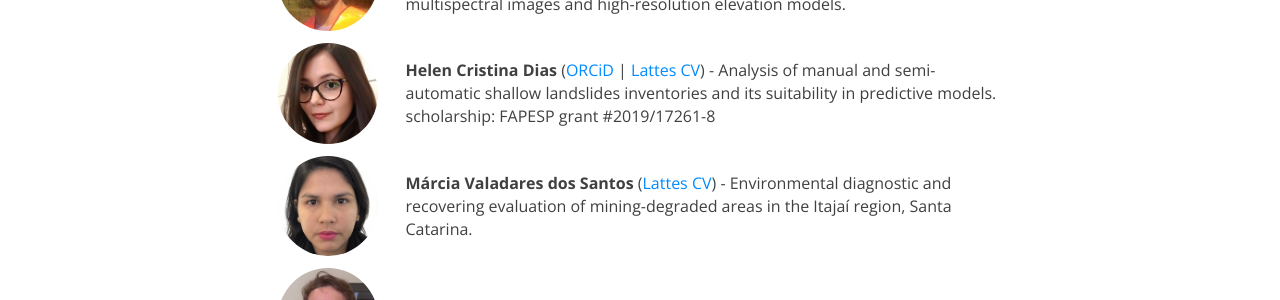
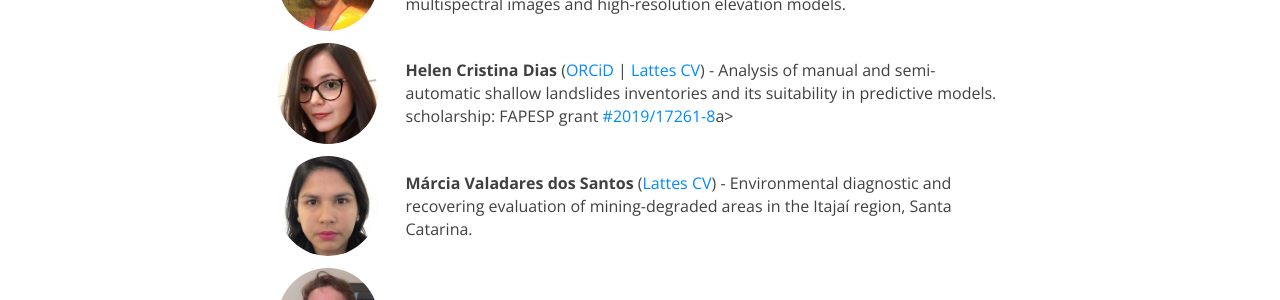
Before and after one commit to SPAMLab/SPAMLab.github.io, a Jekyll site: the page built from people.md, in a window 1280 px wide and 900 px high, scrolled down 1116 px. Shown: the part 155-455 px from the top of the window. Built offline with Jekyll 4.4.1, drawn with Linux system fonts in a browser that asks for light colours; nearby versions of some CDN libraries; some of the changed lines change nothing that is shown.

Commit message:
Update people.md

```diff
--- a/people.md
+++ b/people.md
@@ -52,7 +52,7 @@
   </tr>
   <tr>
     <td width="17%"> <img src="/img/people/helen.jpg" class="img-circle" width="99%"> </td>
-    <td width="83%"> <b>Helen Cristina Dias</b> (<a href="http://orcid.org/0000-0002-5006-7006">ORCiD</a> | <a href="http://lattes.cnpq.br/6662222026617086">Lattes CV</a>) - Analysis of manual and semi-automatic shallow landslides inventories and its suitability in predictive models. <br> scholarship: FAPESP grant #2019/17261-8 </td>
+    <td width="83%"> <b>Helen Cristina Dias</b> (<a href="http://orcid.org/0000-0002-5006-7006">ORCiD</a> | <a href="http://lattes.cnpq.br/6662222026617086">Lattes CV</a>) - Analysis of manual and semi-automatic shallow landslides inventories and its suitability in predictive models. <br> scholarship: FAPESP grant <a href="https://bv.fapesp.br/49547">#2019/17261-8</a>a></td>
   </tr>
   <tr>
     <td width="17%"> <img src="/img/people/marcia.jpg" class="img-circle" width="99%"> </td>
```
